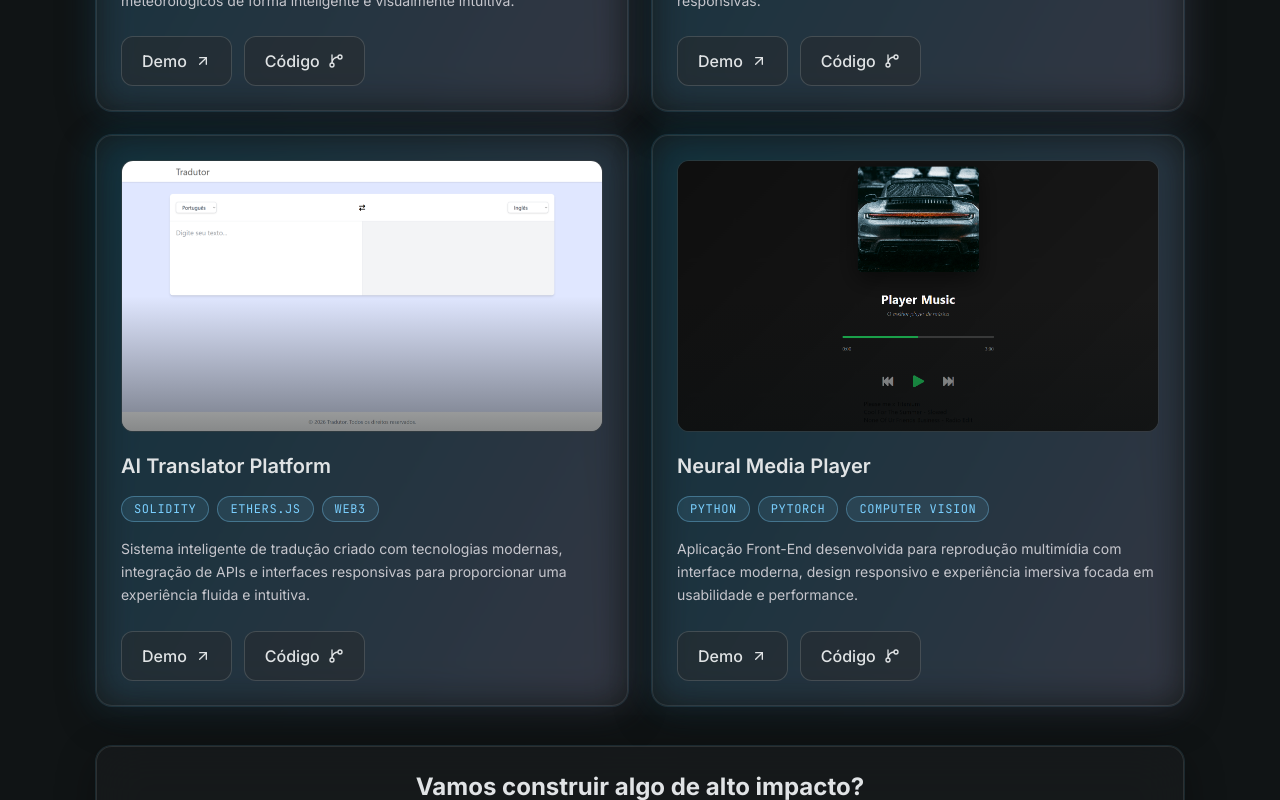
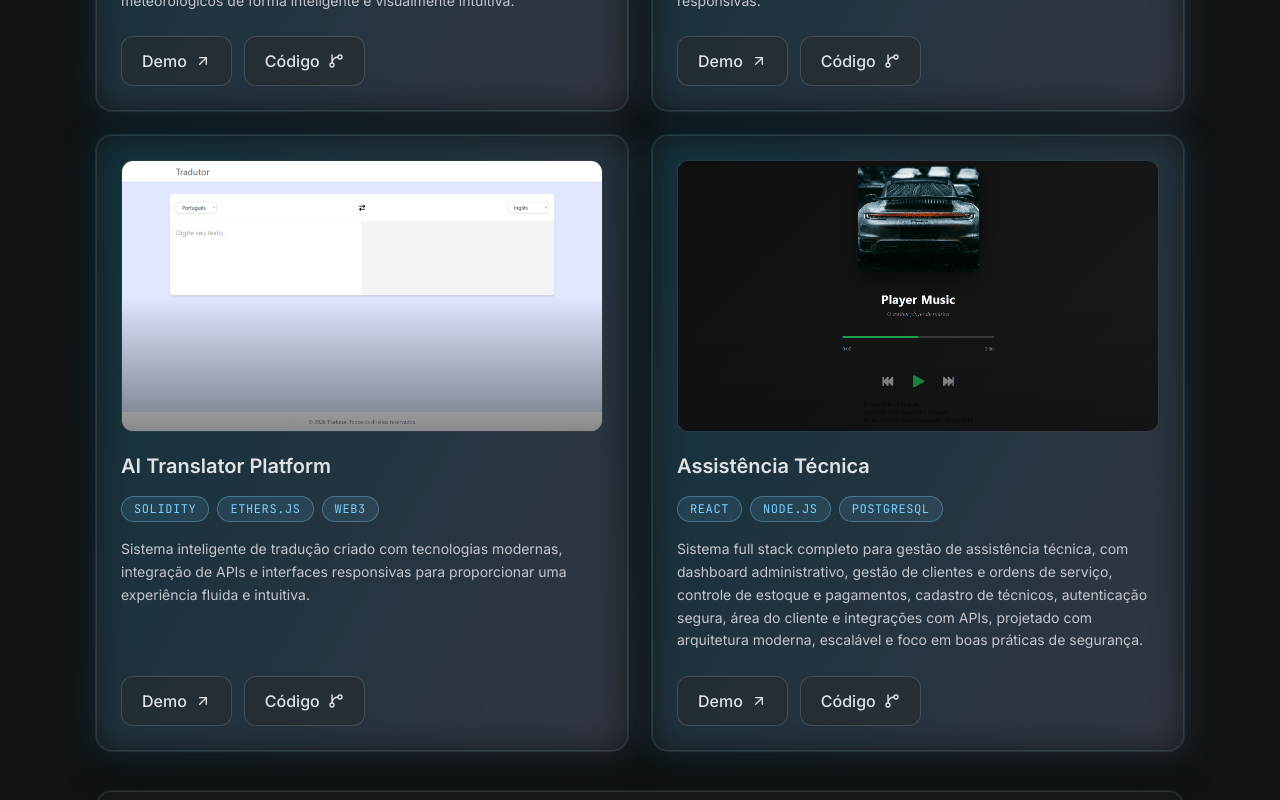
Before and after one commit to QueirozMoura/portfolio, a React app: page / in a window 1280 px wide. Shown: the part 2300-3100 px from the top of the page. Built offline with nearby package versions, Linux system fonts and the light colour scheme; the HTML template or start-up script is replaced by a standard one.

Commit message:
`Update projects data: change title and tags for "Assistência Técnica" project`

```diff
--- a/src/data/projects.ts
+++ b/src/data/projects.ts
@@ -44,14 +44,14 @@ export const projects: Project[] = [
     codeUrl: '#',
   },
   {
-    title: 'Neural Media Player',
-    tags: ['Python', 'PyTorch', 'Computer Vision'],
+    title: 'Assistência Técnica',
+    tags: ['React', 'Node.js', 'PostgreSQL'],
     description:
-      'Aplicação Front-End desenvolvida para reprodução multimídia com interface moderna, design responsivo e experiência imersiva focada em usabilidade e performance.',
+      'Sistema full stack completo para gestão de assistência técnica, com dashboard administrativo, gestão de clientes e ordens de serviço, controle de estoque e pagamentos, cadastro de técnicos, autenticação segura, área do cliente e integrações com APIs, projetado com arquitetura moderna, escalável e foco em boas práticas de segurança.',
     image: '/projeto-3.png',
-    imageAlt: 'Preview do projeto Neural Media Player',
-    demoUrl: 'https://queirozmoura.github.io/projeto-player/',
+    imageAlt: 'Preview do projeto Assistência Técnica',
+    demoUrl: 'https://assistencia-tecnica-mauve.vercel.app',
     demoTarget: '_blank',
-    codeUrl: '#',
+    codeUrl: 'https://github.com/QueirozMoura/assistencia-tecnica',
   },
 ]
```
